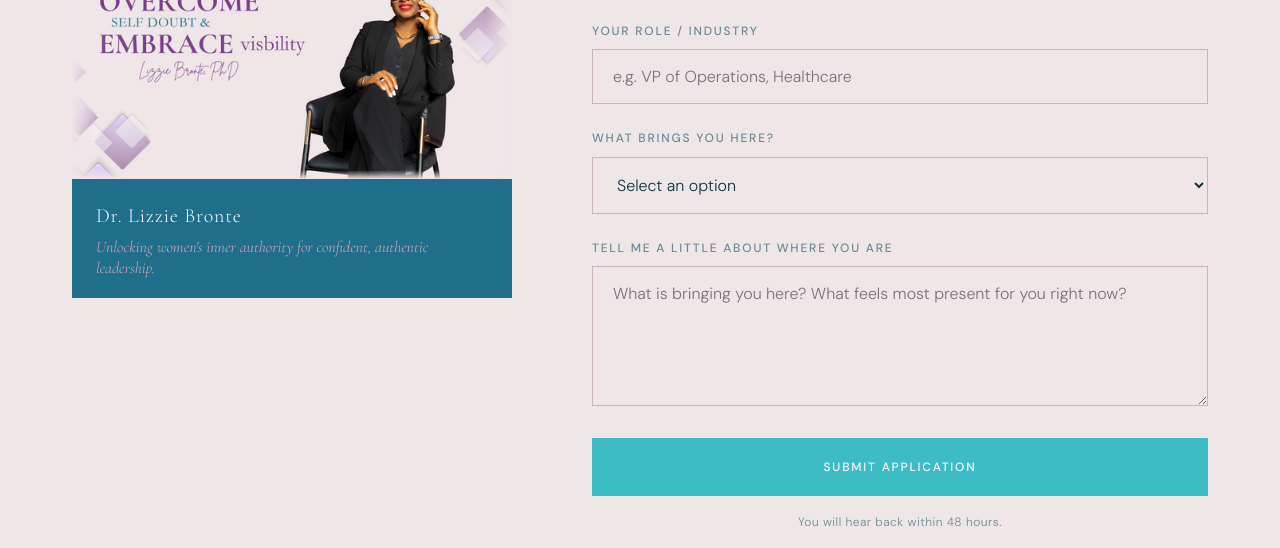
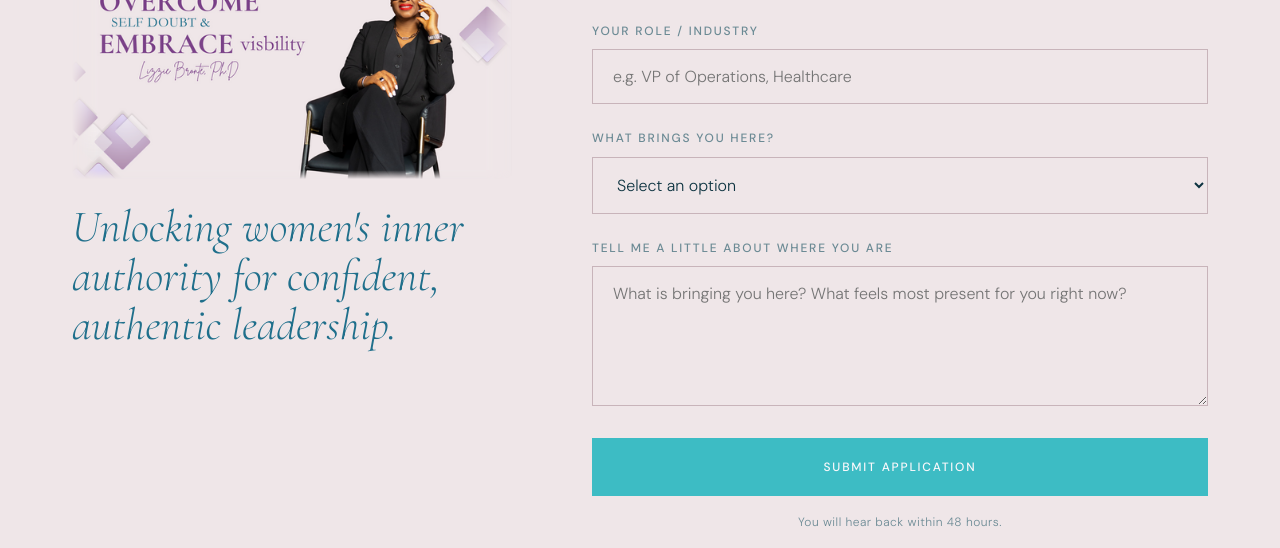
Before and after one commit to vibecodeta4/lizzie-bronte, an Eleventy site: page contact.html in a window 1280 px wide. Shown: the part 679-1227 px from the top of the page. Built offline with nearby package versions, Linux system fonts and the light colour scheme; Eleventy itself is replaced by a stand-in of ours; files that its build step writes are made by us from their sources.

Commit message:
Remove box from contact caption; match heading style, drop name

```diff
--- a/contact.html
+++ b/contact.html
@@ -19,10 +19,7 @@ active_nav: contact
         <p class="eyebrow">The First Step</p>
         <h2 class="contact-info__title">A conversation,<br />not a <em>pitch.</em></h2>
         <img src="/images/Contact Call_3_photo.png" alt="Dr. Lizzie Bronte on a clarity call" class="contact-photo" />
-        <div class="contact-photo-caption">
-          <p class="contact-photo-caption__name">Dr. Lizzie Bronte</p>
-          <p class="contact-photo-caption__tagline">Unlocking women's inner authority for confident, authentic leadership.</p>
-        </div>
+        <h2 class="contact-info__title" style="margin-top:var(--space-6);margin-bottom:0;"><em>Unlocking women's inner authority for confident, authentic leadership.</em></h2>
       </div>
       <div class="contact-form reveal">
         <form name="contact" method="POST" data-netlify="true" netlify-honeypot="bot-field">
--- a/css/contact.css
+++ b/css/contact.css
@@ -22,9 +22,6 @@
     linear-gradient(to bottom, transparent 0%, black 4%, black 96%, transparent 100%);
   mask-composite: intersect;
 }
-.contact-photo-caption { padding: var(--space-5) var(--space-6); background-color: var(--color-deep-purple); }
-.contact-photo-caption__name { font-family: var(--font-display); font-size: var(--text-lg); font-weight: var(--weight-light); color: var(--color-white); letter-spacing: var(--tracking-wide); margin-bottom: var(--space-1); }
-.contact-photo-caption__tagline { font-family: var(--font-display); font-style: italic; font-size: var(--text-base); font-weight: var(--weight-light); color: var(--color-soft-lavender); line-height: var(--leading-snug); }
 .contact-info__title em { font-style: italic; }
 .contact-info__body { font-size: var(--text-base); font-weight: var(--weight-light); line-height: var(--leading-relaxed); color: var(--color-text-secondary); margin-bottom: var(--space-8); }
 .contact-info__detail { display: flex; align-items: flex-start; gap: var(--space-3); margin-bottom: var(--space-4); font-size: var(--text-sm); color: var(--color-text-secondary); }
```
